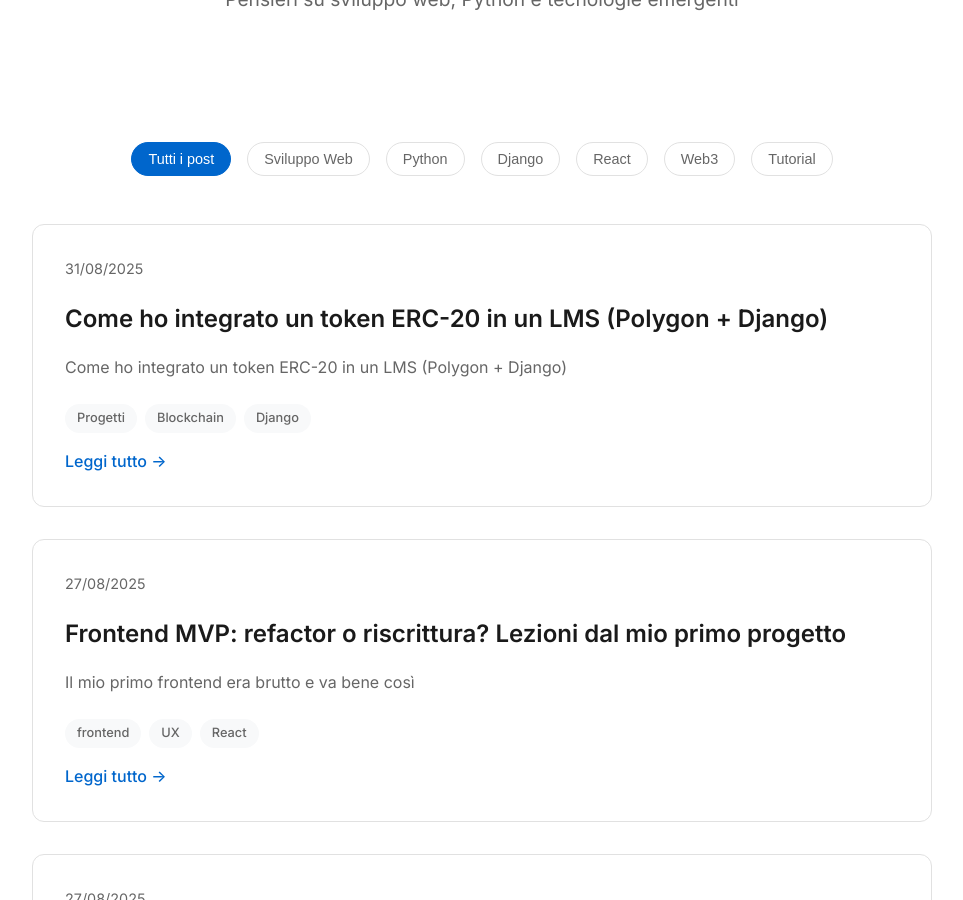
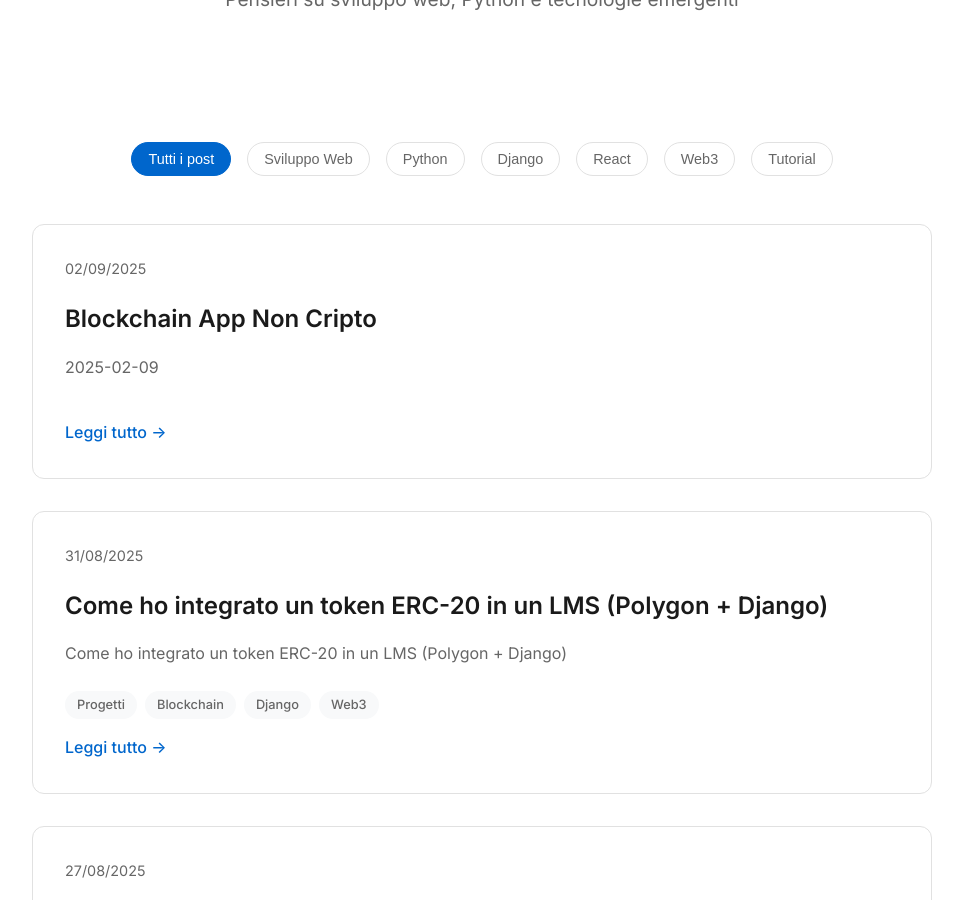
Before and after one commit to PyZenMatt/matteoricci.net, a Jekyll site: the page built from blog.html, in a window 1280 px wide and 900 px high, scrolled down 264 px. Shown: the whole window, without its empty margins (158-1121 px from the left). Built offline with Jekyll 4.4.1, drawn with Linux system fonts in a browser that asks for light colours.

Commit message:
nuovo articolo

```diff
--- a/_posts/2025-08-31-erc20-lms-django-polygon.md
+++ b/_posts/2025-08-31-erc20-lms-django-polygon.md
@@ -7,7 +7,7 @@ slug: "erc20-lms-django-polygon"
 date: "2025-08-31"
 last_modified_at: "2025-08-31"
 lang: "it"
-categories: ["Progetti","Blockchain","Django"]
+categories: ["Progetti","Blockchain","Django", Web3]
 tags: ["blog","seo","ERC-20","Polygon","Django","web3.py","token","arte"]
 author: "Matteo Ricci"
 image_alt: "Diagramma architettura LMS con integrazione ERC-20 su Polygon"
--- /dev/null
+++ b/_posts/2025-09-02-blockchain-app-non-cripto.md
@@ -0,0 +1 @@
+2025-02-09
```
